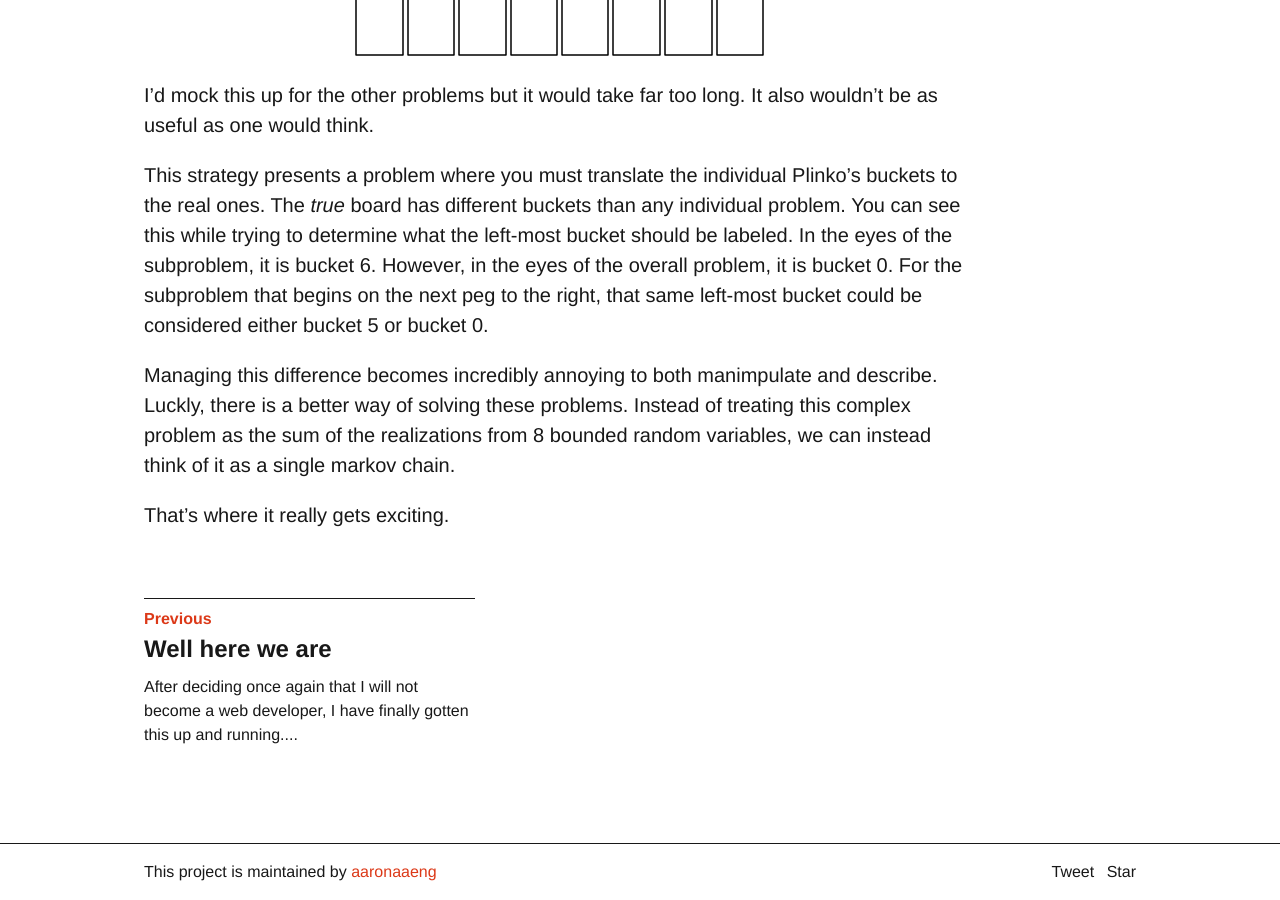
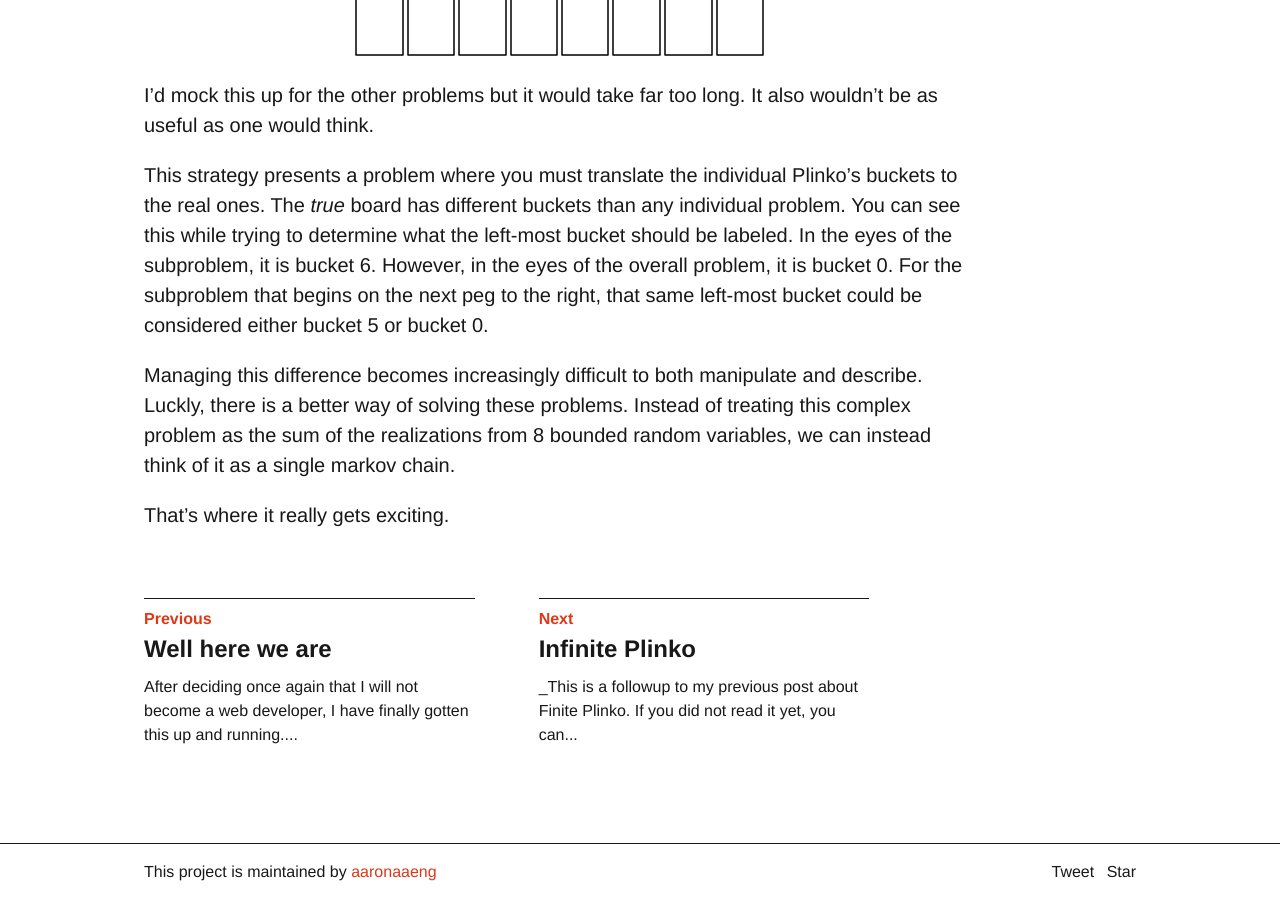
Before and after one commit to aaronaaeng/aaronaaeng.github.io, a Jekyll site: the page built from _posts/2018-01-08-finite-plinko.md, in a window 1280 px wide and 900 px high, scrolled down 6519 px. Built offline with Jekyll 4.4.1, drawn with Linux system fonts in a browser that asks for light colours; nearby versions of some CDN libraries; formulas are drawn with MathJax 3; comment, search, counter and statistics services are not loaded; part of the change alters nothing that is shown; some of the changed text lies outside the part shown.

Commit message:
part of inf plinko

```diff
--- a/_posts/2018-01-08-finite-plinko.md
+++ b/_posts/2018-01-08-finite-plinko.md
@@ -41,7 +41,7 @@ graph(easy_plinko(10000))
 
 Now this looks exactly like the distribution for a binomial random variable.  This makes sense, too.  Each time the disc reaches a peg can be thought of as an individual trial.  For each trial, there is the probability $$p=.5$$ that the disc moves to the right.  The final location is the sum of successful moves to the right.  Now this sounds exactly like a Binomial random variable.  Every successful trial represents a move to the right.  Every failure is a move to the left.  The number of trials is simply the number of peg rows that the disc encounters.  Therefore, the given image can be represented as samples from the random variable: $$X \text{ ~ } Bin(6, 0.5)$$
 
-From here, the problem only gets more interesting.  Solving for a single pyramid is fun and all but it lacks something that the actual plinko board has: boundaries.
+From here, the problem only gets more interesting.  Solving for a single pyramid is fun and all but it lacks something that the actual Plinko board has: boundaries.
 
 Boundaries provide the exciting (and confusing) part of the problem.  The idea of a boundary can be seen below:
 
@@ -83,7 +83,7 @@ I'd mock this up for the other problems but it would take far too long.  It also
 
 This strategy presents a problem where you must translate the individual Plinko's buckets to the real ones.  The _true_ board has different buckets than any individual problem.  You can see this while trying to determine what the left-most bucket should be labeled.  In the eyes of the subproblem, it is bucket 6.  However, in the eyes of the overall problem, it is bucket 0.  For the subproblem that begins on the next peg to the right, that same left-most bucket could be considered either bucket 5 or bucket 0.
 
-Managing this difference becomes incredibly annoying to both manimpulate and describe.  Luckly, there is a better way of solving these problems.  Instead of treating this complex problem as the sum of the realizations from 8 bounded random variables, we can instead think of it as a single markov chain.
+Managing this difference becomes increasingly difficult to both manipulate and describe.  Luckly, there is a better way of solving these problems.  Instead of treating this complex problem as the sum of the realizations from 8 bounded random variables, we can instead think of it as a single markov chain.
 
 That's where it really gets exciting.
 
--- /dev/null
+++ b/_posts/2018-01-09-infinite-plinko.md
@@ -0,0 +1,33 @@
+---
+layout: category-post
+title:  "Infinite Plinko"
+date:   2018-01-09 10:39:00 -0700
+categories: general
+---
+_This is a followup to my previous post about Finite Plinko.  If you did not read it yet, you can find it_ [here]({{ site.baseurl }}{% post_url 2018-01-08-finite-plinko %}).
+
+Fite Plinko is fun and all but what if we went further?  The challenge problem listed at the bottom of the homework assignment asked at what height, if any, the distribution of the expected final location of the dropped disc would become uniform.  Solving this as a combination of increasingly longer bounded random variables was too difficult to do properly.  However, what we could do instead is treat it like a Markov chain.
+
+A Markov chain is a stochastic model that represents a possible series of events where the probability of the next event is only dependent on the result of the previous event.  Now that sounds really fancy but what does that really mean?
+
+Imagine you are sleepwalking.  Luckily for you, the doors connecting the rooms in your house are mostly closed.  You can only get to your bedroom (B), living room (L), and your kitchen (k). When you are sleepwalking, you randomly move along one of your available paths with varying probabilities.  We can represent this problem with the following chain:
+
+![Simple Markov Chain]({{ "/assets/simple-markov-chain.png" }}){: .center-image }
+
+Here you can see all of the potential paths that you can take from any given room and the likelihood that you take that path.  From this, we can compute the likelihood that you are in any given room after any number of random walks.  We do this by create a transition matrix.
+
+A transition matrix is a matrix that represents the likelihood that you move from any node to any other after a single random walk.  For this chain, we can create the following matrix:
+
+![Simple Transition Matrix]({{ "/assets/simple-tran-matrix.png" }}){: .center-image }
+
+The row serves as the "input" to the system.  So the probability that you move from the kitchen to the living room can be seen to be .25.  Notice that each row sums to exactly 1.  This means that this matrix is a valid stochastic matrix.  That's a fancy way of saying that it represents valid probabilities.  This matrix allows us to calculate the probability of an end location from any start location after any number of random walks.
+
+But what does that even mean?  Well, we can apply it for just one walk.  You start sleepwalking from your bedroom.  That means that after one random walk, there is a probability of .5 that you end in your living room and a probability of .5 that you end up in your kitchen.  We can even use matrix multiplication to get these end locations.  Say you want to determine the likelihood that you end in any location if you start in your kitchen.  We can calculate this by simply multiplying this transition matrix by a vector.  The vector has the value 1 in the location that corresponds to the starting room and has the value 0 for all other locations.
+
+![Simple Matrix Multiplication]({{ "/assets/first-mat-mul.png" }}){: .center-image }
+
+As you can see, the resulting vector is simply the bottom row of the transition matrix.  We can now use this technique to determine the probability of ending in any location after any number of moves.  This can be done in one of two ways.  You could take this resulting vector and multiply it by the transition matrix to get a new resulting vector.  You can continue to do this however many times you would like until you have found your desired answer.  Unfortunately, if you want to determine the distribtution for your end locations after _n_ walks, you have to repeat this step _n_ times.  Alternatively, we can just raise the transition matrix to the power _n_ prior to multiplying it by the initial vector.  This provides the same result and requires far less steps.
+
+So to calculate the likelihood that you are in any location after two walks, we can just repeat the last multiplication but use the square of the transition matrix instead.
+
+![Second Matrix Multiplication]({{ "/assets/sec-mat-mul.png" }}){: .center-image }
```
Also changed, not shown: assets/first-mat-mul.png (added), assets/sec-mat-mul.png (added), assets/simple-markov-chain.png (added), assets/simple-tran-matrix.png (added).
